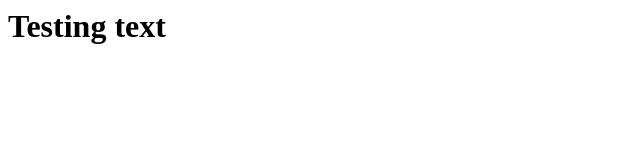
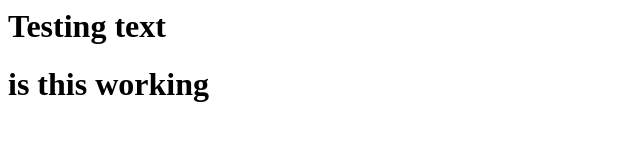
Before and after one commit to thessicak/git-test, a website: page index.html in a window 1280 px wide. Shown: the whole page, without its empty margins (0-640 px from the left). Drawn offline with Linux system fonts and the light colour scheme.

Commit message:
using npm

```diff
--- a/index.html
+++ b/index.html
@@ -7,5 +7,7 @@
 </head>
 <body>
     <h1>Testing text</h1>
+    <h1>is this working
+    </h1>
 </body>
 </html>
```
Also changed, not shown: package.json (added, +16 -0 lines), 2 other files.
